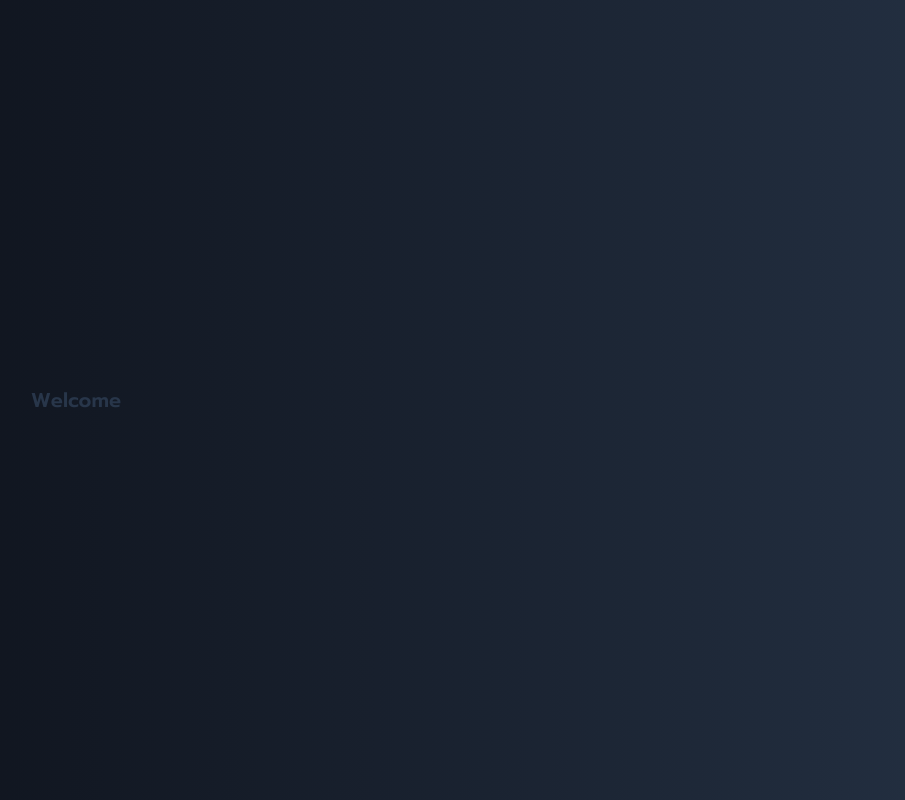
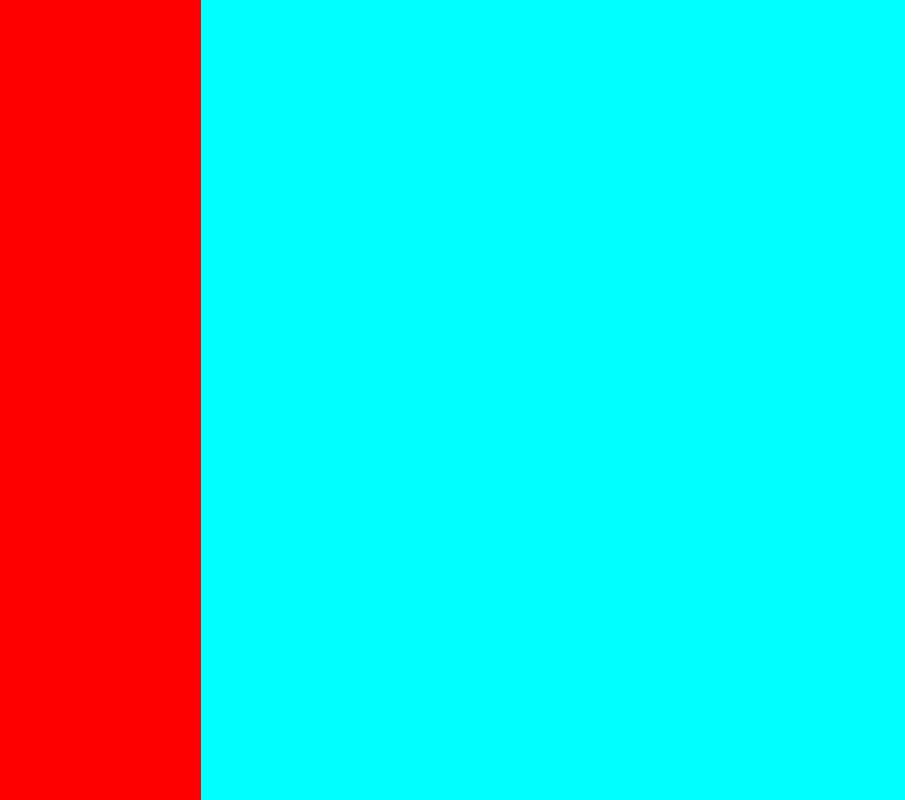
Before and after one commit to boy-warakorn/hostel-management, a React (Create React App) app: page /home in a window 1280 px wide. Shown: the whole page, without its empty margins (49-954 px from the left). Built offline with nearby package versions, Linux system fonts and the light colour scheme.

Commit message:
add: hostel layout

```diff
--- a/src/App.js
+++ b/src/App.js
@@ -1,11 +1,14 @@
+import Auth from './components/auth/AuthCard';
+import Hostel from './components/hostel/Hostel';
+import { Switch, Route } from 'react-router-dom';
+
 function App() {
   return (
     <div className='container'>
-      <div className='login_register-container'>
-        <div className='login_register-card'>
-          <h1>Welcome</h1>
-        </div>
-      </div>
+      <Switch>
+        <Route path='/' exact component={Auth} />
+        <Route path='/home' exact component={Hostel} />
+      </Switch>
     </div>
   );
 }
--- /dev/null
+++ b/src/components/hostel/Hostel.js
@@ -0,0 +1,14 @@
+import React, { Fragment } from 'react';
+import Sidebar from '../navigation/Sidebar';
+import HostelMain from './HostelMain';
+
+const Hostel = () => {
+  return (
+    <Fragment>
+      <Sidebar />
+      <HostelMain />
+    </Fragment>
+  );
+};
+
+export default Hostel;
--- /dev/null
+++ b/src/components/hostel/HostelMain.css
@@ -0,0 +1,6 @@
+.hostel-container {
+  grid-column: 2/-1;
+  width: 100%;
+  height: 100%;
+  background-color: aqua;
+}
--- /dev/null
+++ b/src/components/hostel/HostelMain.js
@@ -0,0 +1,8 @@
+import React from 'react';
+import './HostelMain.css';
+
+const HostelMain = () => {
+  return <div className='hostel-container'></div>;
+};
+
+export default HostelMain;
--- /dev/null
+++ b/src/components/navigation/Sidebar.css
@@ -0,0 +1,6 @@
+.sidebar-container {
+  grid-column: 1/2;
+  background-color: red;
+  height: 100%;
+  width: 100%;
+}
--- /dev/null
+++ b/src/components/navigation/Sidebar.js
@@ -0,0 +1,12 @@
+import React from 'react';
+import './Sidebar.css';
+
+const Sidebar = () => {
+  return (
+    <div className='sidebar-container'>
+      <div className='sidebar-head'></div>
+    </div>
+  );
+};
+
+export default Sidebar;
```
